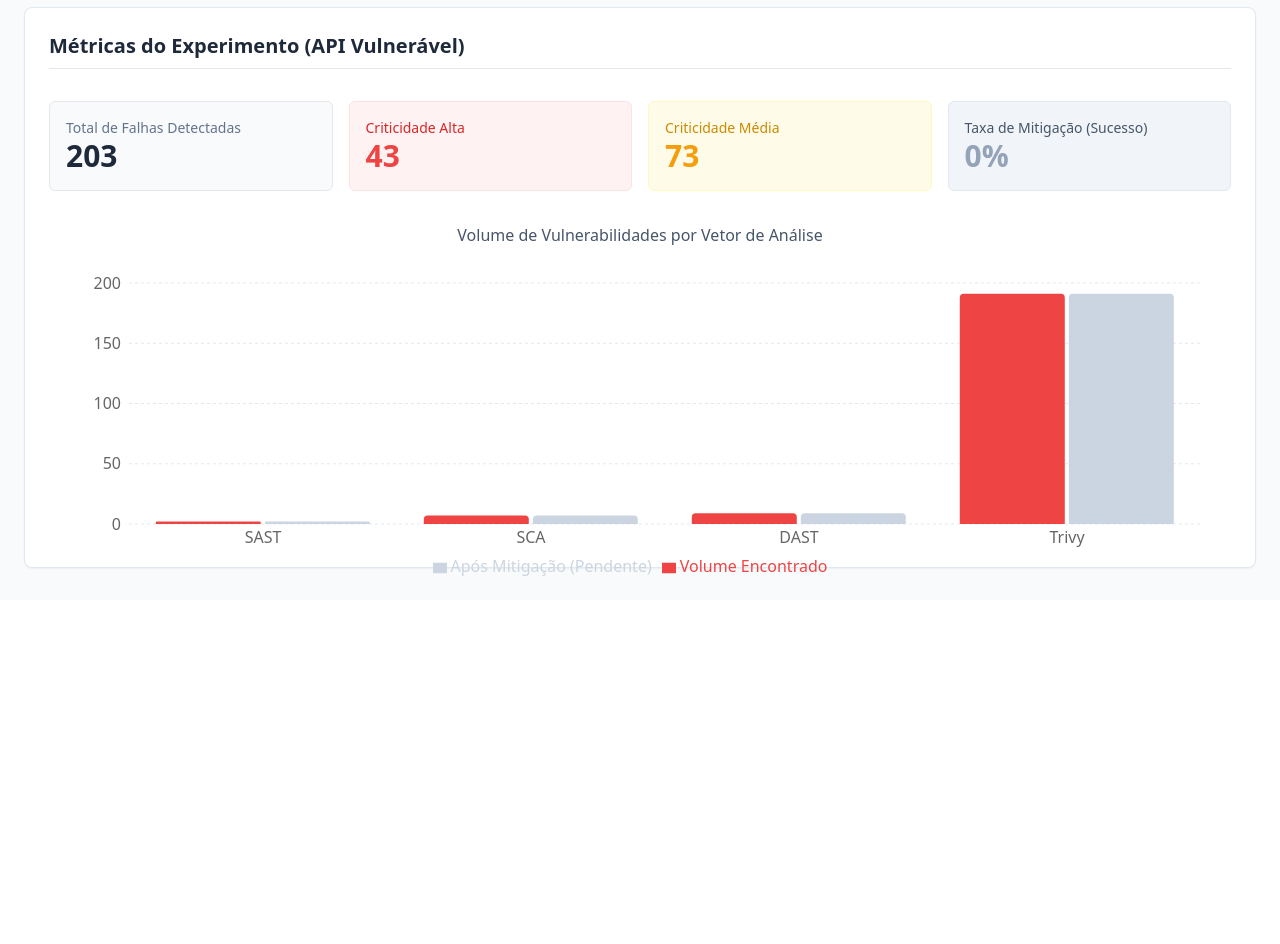
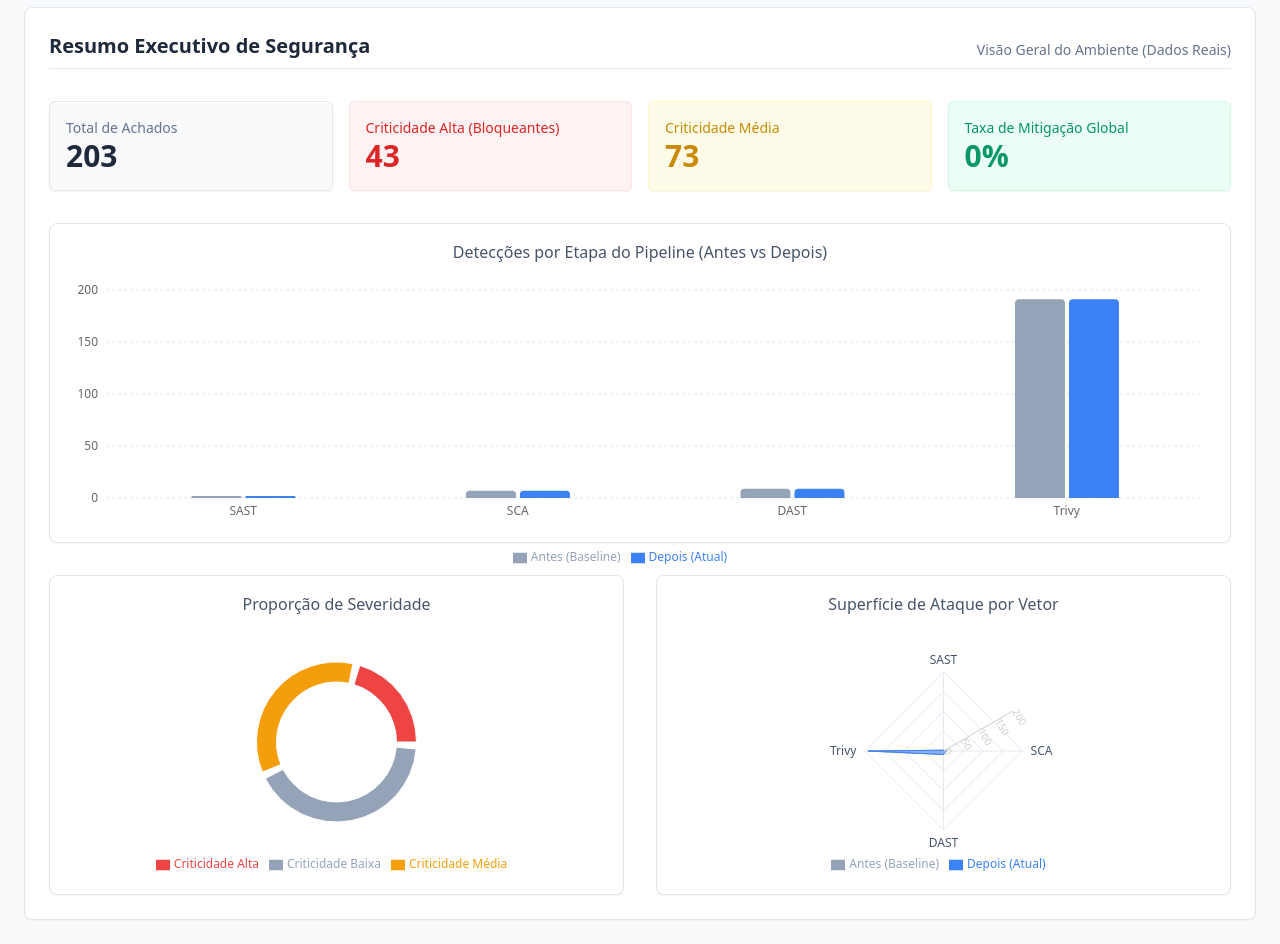
Before and after one commit to andersondev96/teste-devsecops, a React (Vite) app in the folder painel-devsecops/: page / in a window 1280 px wide. Shown: the part 200-1144 px from the top of the page. Before the commit the page ends 800 px from the top, so only its background shows below. Built offline with nearby package versions, Linux system fonts and the light colour scheme.

Commit message:
feat: Melhorar componentes no dashboard e aba de OWASP Top 10

```diff
--- a/painel-devsecops/src/components/DashboardTab.tsx
+++ b/painel-devsecops/src/components/DashboardTab.tsx
@@ -1,4 +1,7 @@
-import { BarChart, Bar, XAxis, YAxis, CartesianGrid, Tooltip, Legend, ResponsiveContainer } from 'recharts';
+import {
+  BarChart, Bar, XAxis, YAxis, CartesianGrid, Tooltip, Legend, ResponsiveContainer,
+  PieChart, Pie, Cell, Radar, RadarChart, PolarGrid, PolarAngleAxis, PolarRadiusAxis
+} from 'recharts';
 
 interface DashboardProps {
   experimentData: { total: number; alta: number; media: number; baixa: number; taxaMitigacao: number };
@@ -6,44 +9,99 @@ interface DashboardProps {
 }
 
 export function DashboardTab({ experimentData, chartData }: DashboardProps) {
+  // Dados para o Gráfico de Pizza
+  const pieData = [
+    { name: 'Criticidade Alta', value: experimentData.alta },
+    { name: 'Criticidade Média', value: experimentData.media },
+    { name: 'Criticidade Baixa', value: experimentData.baixa },
+  ].filter(d => d.value > 0);
+
+  const PIE_COLORS = ['#ef4444', '#f59e0b', '#94a3b8']; // Vermelho, Amarelo, Cinza
+
   return (
     <div className="space-y-8 animate-in fade-in duration-500">
-      <h2 className="text-xl font-semibold border-b pb-2">Métricas do Experimento (API Vulnerável)</h2>
+      <div className="flex justify-between items-end border-b pb-2">
+        <h2 className="text-xl font-semibold">Resumo Executivo de Segurança</h2>
+        <span className="text-sm text-slate-500">Visão Geral do Ambiente (Dados Reais)</span>
+      </div>
 
       {/* CARDS DE KPI */}
       <div className="grid grid-cols-1 md:grid-cols-4 gap-4">
-        <div className="p-4 bg-slate-50 border rounded-md">
-          <p className="text-sm text-slate-500 font-medium">Total de Falhas Detectadas</p>
+        <div className="p-4 bg-slate-50 border rounded-md shadow-sm">
+          <p className="text-sm text-slate-500 font-medium">Total de Achados</p>
           <p className="text-3xl font-bold text-academico-primary">{experimentData.total}</p>
         </div>
-        <div className="p-4 bg-red-50 border border-red-100 rounded-md">
-          <p className="text-sm text-red-600 font-medium">Criticidade Alta</p>
-          <p className="text-3xl font-bold text-severidade-alta">{experimentData.alta}</p>
+        <div className="p-4 bg-red-50 border border-red-100 rounded-md shadow-sm">
+          <p className="text-sm text-red-600 font-medium">Criticidade Alta (Bloqueantes)</p>
+          <p className="text-3xl font-bold text-red-600">{experimentData.alta}</p>
         </div>
-        <div className="p-4 bg-yellow-50 border border-yellow-100 rounded-md">
+        <div className="p-4 bg-yellow-50 border border-yellow-100 rounded-md shadow-sm">
           <p className="text-sm text-yellow-600 font-medium">Criticidade Média</p>
-          <p className="text-3xl font-bold text-severidade-media">{experimentData.media}</p>
+          <p className="text-3xl font-bold text-yellow-600">{experimentData.media}</p>
         </div>
-        <div className="p-4 bg-slate-100 border border-slate-200 rounded-md">
-          <p className="text-sm text-slate-600 font-medium">Taxa de Mitigação (Sucesso)</p>
-          <p className="text-3xl font-bold text-slate-400">{experimentData.taxaMitigacao}%</p>
+        <div className="p-4 bg-emerald-50 border border-emerald-100 rounded-md shadow-sm">
+          <p className="text-sm text-emerald-600 font-medium">Taxa de Mitigação Global</p>
+          <p className="text-3xl font-bold text-emerald-600">{experimentData.taxaMitigacao}%</p>
         </div>
       </div>
 
-      {/* GRÁFICO RECHARTS */}
-      <div className="h-80 w-full mt-8">
-        <h3 className="text-md font-medium text-slate-600 mb-4 text-center">Volume de Vulnerabilidades por Vetor de Análise</h3>
-        <ResponsiveContainer width="100%" height="100%">
-          <BarChart data={chartData} margin={{ top: 20, right: 30, left: 20, bottom: 5 }}>
-            <CartesianGrid strokeDasharray="3 3" vertical={false} stroke="#e2e8f0" />
-            <XAxis dataKey="categoria" axisLine={false} tickLine={false} />
-            <YAxis axisLine={false} tickLine={false} />
-            <Tooltip cursor={{fill: '#f1f5f9'}} />
-            <Legend />
-            <Bar dataKey="antes" name="Volume Encontrado" fill="#ef4444" radius={[4, 4, 0, 0]} />
-            <Bar dataKey="depois" name="Após Mitigação (Pendente)" fill="#cbd5e1" radius={[4, 4, 0, 0]} />
-          </BarChart>
-        </ResponsiveContainer>
+      {/* GRÁFICOS */}
+      <div className="grid grid-cols-1 lg:grid-cols-2 gap-8 mt-8">
+
+        {/* Gráfico de Barras (Volume por Ferramenta) - Ocupa as duas colunas no topo */}
+        <div className="lg:col-span-2 h-80 bg-white p-4 border rounded-lg shadow-sm">
+          <h3 className="text-md font-medium text-slate-600 mb-4 text-center">Detecções por Etapa do Pipeline (Antes vs Depois)</h3>
+          <ResponsiveContainer width="100%" height="100%">
+            <BarChart data={chartData} margin={{ top: 10, right: 10, left: -20, bottom: 20 }}>
+              <CartesianGrid strokeDasharray="3 3" vertical={false} stroke="#e2e8f0" />
+              <XAxis dataKey="categoria" axisLine={false} tickLine={false} fontSize={12} />
+              <YAxis axisLine={false} tickLine={false} fontSize={12} />
+              <Tooltip cursor={{ fill: '#f8fafc' }} />
+              <Legend wrapperStyle={{ bottom: 0, fontSize: '12px' }} />
+              <Bar dataKey="antes" name="Antes (Baseline)" fill="#94a3b8" radius={[4, 4, 0, 0]} maxBarSize={50} />
+              <Bar dataKey="depois" name="Depois (Atual)" fill="#3b82f6" radius={[4, 4, 0, 0]} maxBarSize={50} />
+            </BarChart>
+          </ResponsiveContainer>
+        </div>
+
+        {/* Gráfico de Pizza (Distribuição de Severidade) - Metade inferior esquerda */}
+        <div className="h-80 bg-white p-4 border rounded-lg shadow-sm flex flex-col items-center">
+          <h3 className="text-md font-medium text-slate-600 mb-2">Proporção de Severidade</h3>
+          {pieData.length > 0 ? (
+            <ResponsiveContainer width="100%" height="100%">
+              <PieChart>
+                <Pie data={pieData} cx="50%" cy="50%" innerRadius={60} outerRadius={80} paddingAngle={5} dataKey="value">
+                  {pieData.map((entry, index) => (
+                    <Cell key={`cell-${index}`} fill={PIE_COLORS[index % PIE_COLORS.length]} />
+                  ))}
+                </Pie>
+                <Tooltip />
+                <Legend wrapperStyle={{ fontSize: '12px' }} />
+              </PieChart>
+            </ResponsiveContainer>
+          ) : (
+            <div className="flex-1 flex items-center justify-center text-slate-400 text-sm">
+              Nenhuma vulnerabilidade detetada.
+            </div>
+          )}
+        </div>
+
+        {/* Gráfico de Radar (Superfície de Ataque) - Metade inferior direita */}
+        <div className="h-80 bg-white p-4 border rounded-lg shadow-sm flex flex-col items-center">
+          <h3 className="text-md font-medium text-slate-600 mb-2">Superfície de Ataque por Vetor</h3>
+          <ResponsiveContainer width="100%" height="100%">
+            <RadarChart cx="50%" cy="50%" outerRadius="70%" data={chartData}>
+              <PolarGrid stroke="#e2e8f0" />
+              <PolarAngleAxis dataKey="categoria" tick={{ fill: '#475569', fontSize: 12 }} />
+              <PolarRadiusAxis angle={30} domain={[0, 'auto']} tick={{ fontSize: 10 }} />
+              <Radar name="Antes (Baseline)" dataKey="antes" stroke="#94a3b8" fill="#94a3b8" fillOpacity={0.3} />
+              <Radar name="Depois (Atual)" dataKey="depois" stroke="#3b82f6" fill="#3b82f6" fillOpacity={0.5} />
+              <Tooltip />
+              <Legend wrapperStyle={{ fontSize: '12px' }} />
+            </RadarChart>
+          </ResponsiveContainer>
+        </div>
+
       </div>
     </div>
   );
```
Also changed, not shown: painel-devsecops/src/components/OwaspTab.tsx (+86 -38 lines).
